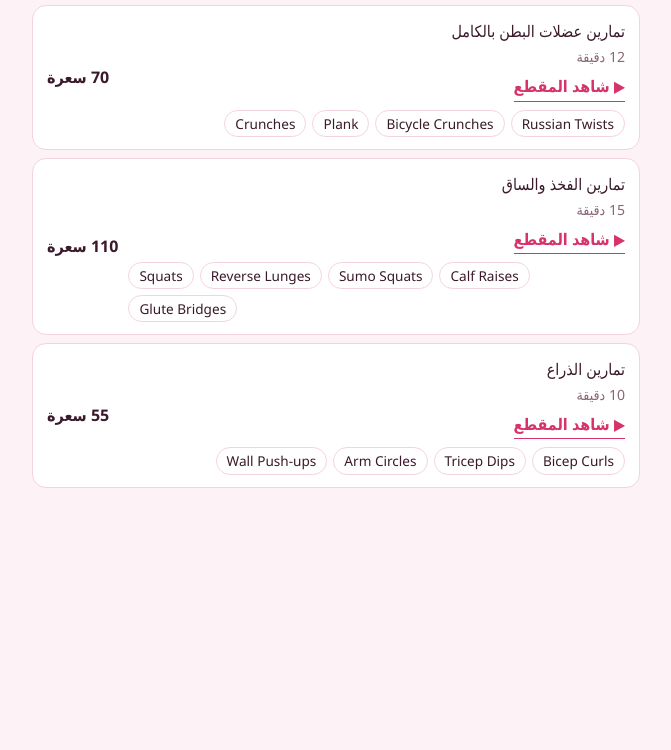
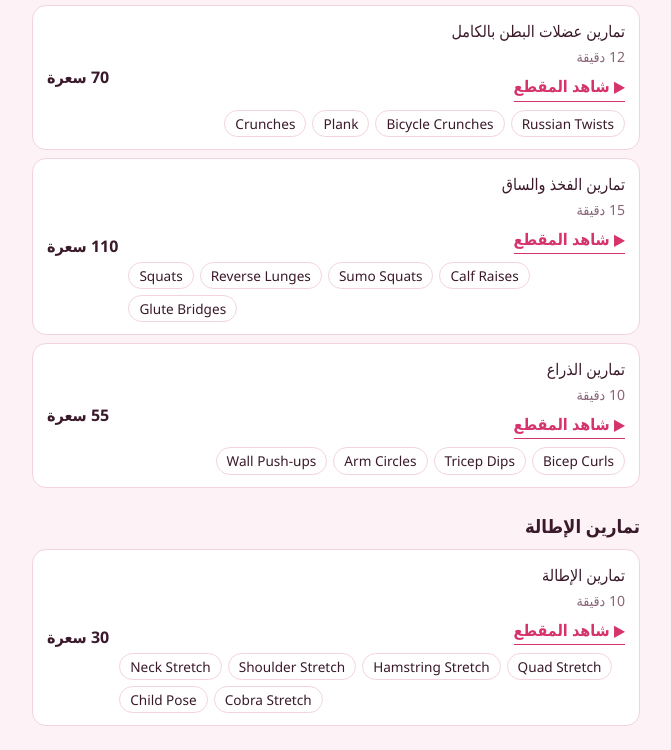
Before and after one commit to douh-gif/douh-git.github.io, a plain HTML site: page index.html in a window 1280 px wide. Shown: the part 1125-1875 px from the top of the page, without its empty margins (304-975 px from the left). Before the commit the page ends 1637 px from the top, so only its background shows below. Drawn offline with Linux system fonts and the light colour scheme.

Commit message:
Update index.html

```diff
--- a/index.html
+++ b/index.html
@@ -67,6 +67,9 @@ a.vid{display:inline-block;margin-top:4px;color:var(--ac);font-weight:700;text-d
 <h2>تمارين اليوم</h2>
 <div id="ex"></div>
 
+<h2>تمارين الإطالة</h2>
+<div id="st"></div>
+
 </main>
 <script>
 var D=["السبت","الأحد","الاثنين","الثلاثاء","الأربعاء","الخميس","الجمعة"];
@@ -79,6 +82,7 @@
 ["تمارين الفخذ والساق",15,110,"legs and thighs workout squats reverse lunges sumo squats calf raises glute bridges",[["Squats","squats exercise"],["Reverse Lunges","reverse lunges exercise"],["Sumo Squats","sumo squats exercise"],["Calf Raises","calf raises exercise"],["Glute Bridges","glute bridges exercise"]]],
 ["تمارين الذراع",10,55,"arms workout wall push ups arm circles tricep dips bicep curls",[["Wall Push-ups","wall push ups exercise"],["Arm Circles","arm circles exercise"],["Tricep Dips","tricep dips exercise"],["Bicep Curls","bicep curls exercise"]]]];
 var W=[["إحماء كامل للجسم",5,25,"full body warm up exercises"],["إحماء بتدوير المفاصل",5,20,"joint mobility warm up"],["إحماء حركي قبل التمرين",6,30,"dynamic warm up before workout"],["إحماء للمبتدئين",5,25,"5 minute warm up for beginners"],["إحماء للجزء السفلي من الجسم",5,25,"lower body warm up"],["إحماء للجزء العلوي من الجسم",5,20,"upper body warm up"],["إحماء بالمشي في المكان",5,30,"warm up walking in place"]];
+var T=["تمارين الإطالة",10,30,"full body stretching routine",[["Neck Stretch","neck stretch exercise"],["Shoulder Stretch","shoulder stretch exercise"],["Hamstring Stretch","hamstring stretch exercise"],["Quad Stretch","standing quad stretch"],["Child Pose","child pose stretch"],["Cobra Stretch","cobra stretch exercise"]]];
 var off=0,sel=0;
 function ws(o){var t=new Date();t.setHours(0,0,0,0);var d=(t.getDay()+1)%7;t.setDate(t.getDate()-d+o*7);return t}
 function wk(s){return Math.floor((s.getTime()-s.getTimezoneOffset()*6e4)/6048e5)}
@@ -103,7 +107,8 @@ document.getElementById("ex").innerHTML=p.e.length?p.e.map(function(a){return'<d
 document.getElementById("tin").textContent=p.m.reduce(function(t,a){return t+a[1][1]},0);
 var w=p.w;
 document.getElementById("wu").innerHTML='<div class="row"><div><p>'+w[0]+'</p><p class="t">'+w[1]+' دقيقة</p><a class="vid" href="'+yt(w[3])+'" target="_blank" rel="noopener">▶ شاهد الفيديو</a></div><span class="k">'+w[2]+' سعرة</span></div>';
-document.getElementById("tout").textContent=sum(p.e,2)+w[2]}
+document.getElementById("st").innerHTML='<div class="row"><div><p>'+T[0]+'</p><p class="t">'+T[1]+' دقيقة</p><a class="vid" href="'+yt(T[3])+'" target="_blank" rel="noopener">▶ شاهد المقطع</a><div class="ls" dir="ltr">'+T[4].map(function(x){return'<a href="'+yt(x[1])+'" target="_blank" rel="noopener">'+x[0]+'</a>'}).join("")+'</div></div><span class="k">'+T[2]+' سعرة</span></div>';
+document.getElementById("tout").textContent=sum(p.e,2)+w[2]+T[2]}
 document.getElementById("days").addEventListener("click",function(e){var b=e.target.closest(".day");if(b){sel=+b.dataset.i;render()}});
 document.getElementById("prev").onclick=function(){off--;render()};
 document.getElementById("next").onclick=function(){off++;render()};
```
